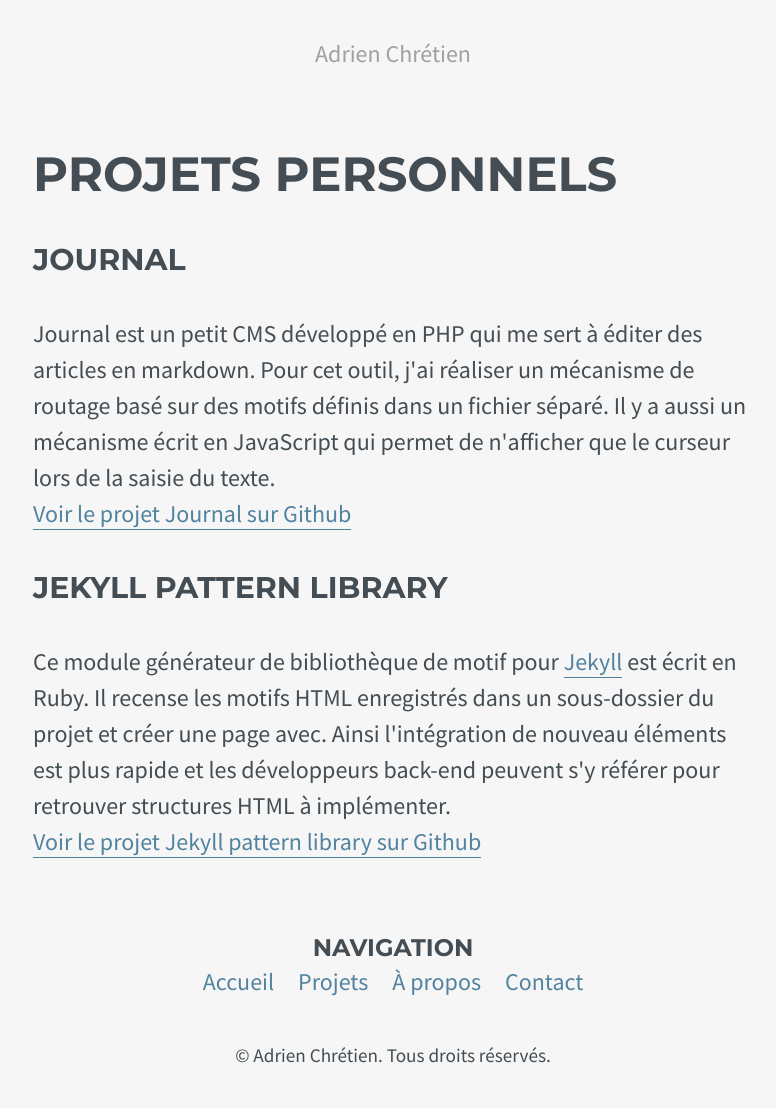
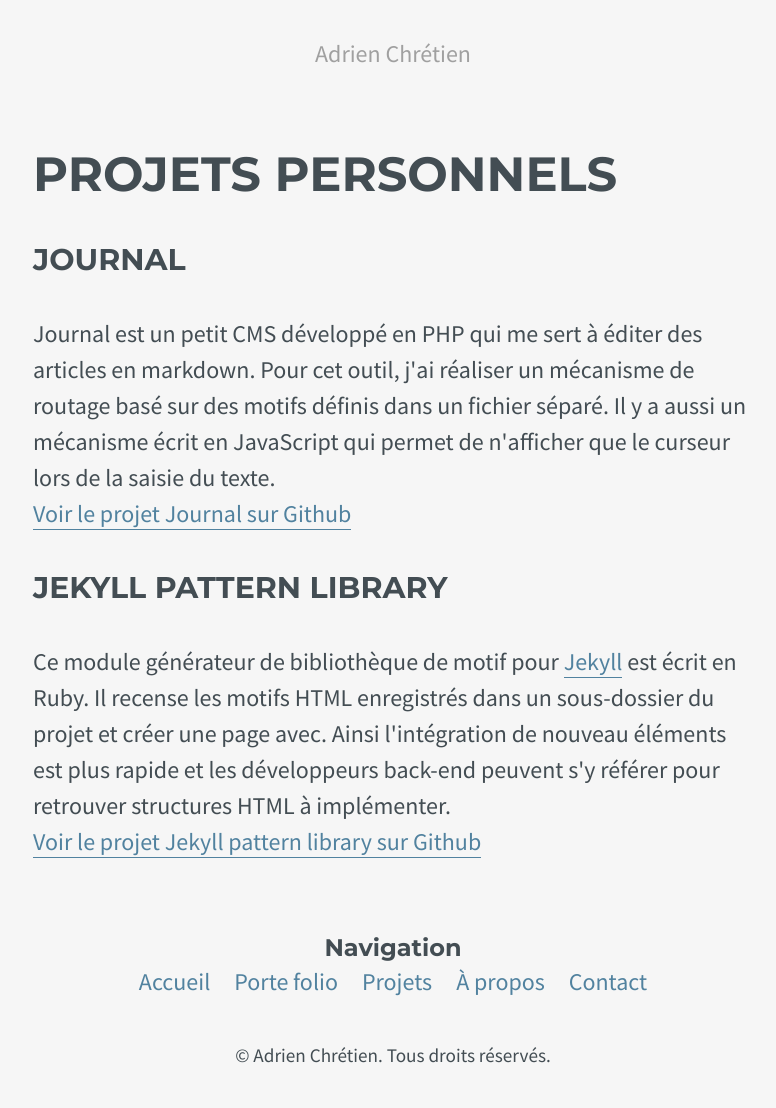
Before and after one commit to adrienchretien/adrienchretien.fr, a Jekyll site: the page built from projets.html, in a window 1280 px wide. Shown: the whole page, without its empty margins (247-1023 px from the left). Built offline with Jekyll 4.4.1, drawn with Linux system fonts in a browser that asks for light colours; Markdown is read by kramdown in place of the engine named in the settings.

Commit message:
Add the portefolio page

```diff
--- a/_includes/nav.html
+++ b/_includes/nav.html
@@ -1,10 +1,11 @@
 <nav class="no-print">
-  <h2 class="navigation-title">Navigation</h2>
+  <h2 class="h4">Navigation</h2>
 
   <ul class="navigation unstyled">
     <li><a href="/">Accueil</a></li>
-    <li><a href="/projets/">Projets</a></li>
-    <li><a href="/a-propos/">À&nbsp;propos</a></li>
+    <li><a href="/porte-folio.html">Porte folio</a></li>
+    <li><a href="/projets.html">Projets</a></li>
+    <li><a href="/a-propos.html">À&nbsp;propos</a></li>
     {% if site.posts.size > 0 %}<li><a href="/blog/">Blog</a></li>{% endif %}
     <li><a href="mailto:contact@achretien.fr">Contact</a></li>
   </ul>
--- a/a-propos.html
+++ b/a-propos.html
@@ -1,7 +1,6 @@
 ---
 layout: default
 meta: Profil d'Adrien Chrétien.
-nav-index: 3
 title: À propos
 ---
 <p>Mon intérêt pour la création de sites web a débuté vers la fin du collège. C'est à cette période que j'ai appris le HTML et le CSS. Puis j'ai mis en place mon blog et m'amusais à modifier les thèmes qui me plaisaient pour animer mon blog sur les jeux de Xbox. A partir de 2008, j'ai préparé mon DUT SRC à l'IUT de Laval ce qui m'a permis d'acquérir de bonnes bases en programmation. L'année suivante, en parallèle avec ma dernière année d'études, j'ai été développeur web pour une start-up. Après l'obtention de ma licence professionnelle en 2011, j'ai eu l'occasion de travailler pour <a href="http://www.ici-conciergeries.com" rel="nofollow">ICI-Conciergeries</a> et <a href="http://www.applicius.fr/" rel="nofollow">Applicius</a>.</p>
--- a/blog/index.html
+++ b/blog/index.html
@@ -1,7 +1,6 @@
 ---
 layout: default
 meta: Liste d'articles écrits par Adrien Chrétien.
-nav-index: 4
 title: Le blog
 ---
 <ul class="unstyled">
--- a/css/all.css
+++ b/css/all.css
@@ -86,8 +86,9 @@ h3 {
   line-height: 1.5;
 }
 
-h4 {
-  margin: 0 0 1.5em;
+h4,
+.h4 {
+  margin: 0;
   font-size: 1em;
   text-transform: none;
 }
@@ -137,10 +138,6 @@ small {
   color: #37586C;
 }
 
-.navigation-title {
-  font-size: 1em;
-  margin: 0;
-}
 /*ul*/.navigation li {
   display: inline-block;
 }
--- a/projets.html
+++ b/projets.html
@@ -1,7 +1,6 @@
 ---
 layout: default
 meta: Exemples de projets personnels.
-nav-index: 2
 title: Projets personnels
 ---
 <h2>Journal</h2>
```
Also changed, not shown: porte-folio.html (added, +19 -0 lines).
